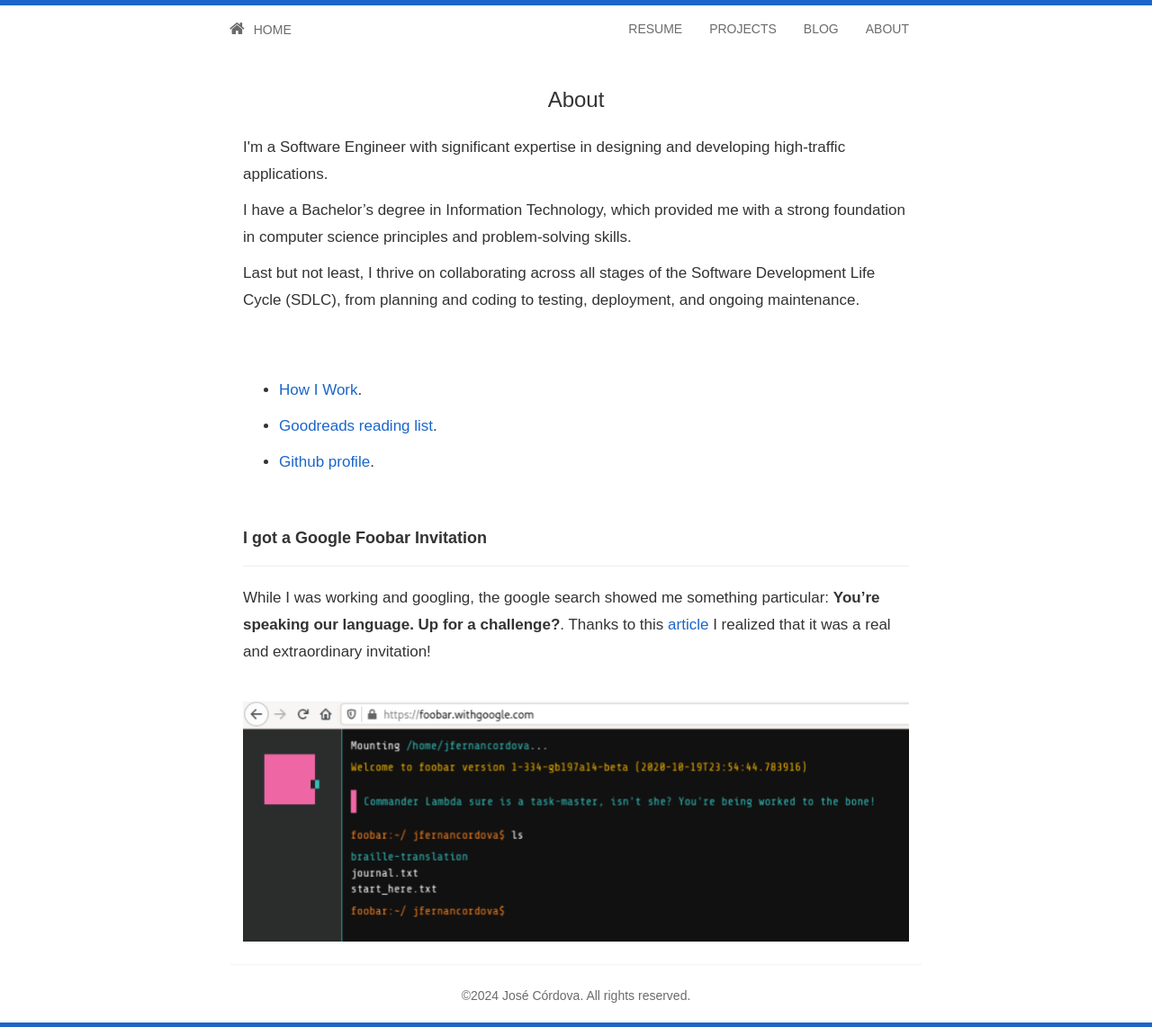
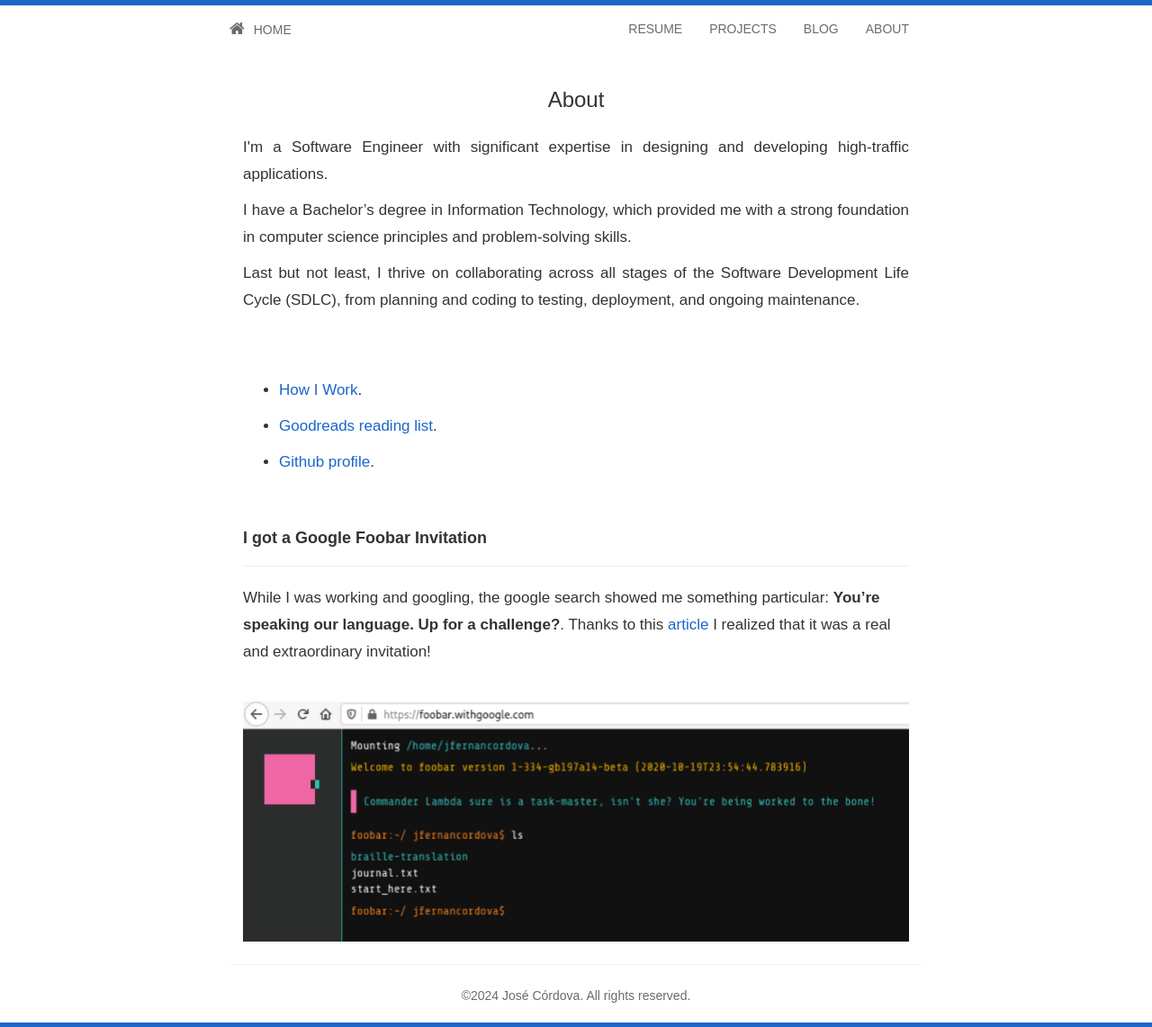
Before and after one commit to jfernancordova/jfernancordova.github.io, a Jekyll site: the page built from about.html, in a window 1280 px wide. Shown: the whole page at 90% size. Built offline with Jekyll 4.4.1, drawn with Linux system fonts in a browser that asks for light colours; nearby versions of some CDN libraries.

Commit message:
docs: Apply justified text alignment to personal introduction in about.html for improved readability

```diff
--- a/about.html
+++ b/about.html
@@ -9,9 +9,9 @@
         <div class="panel-body">
             <div class="blogpost">
                 <div>
-                    <p>I'm a Software Engineer with significant expertise in designing and developing high-traffic applications.</p>
-                    <p>I have a Bachelor’s degree in Information Technology, which provided me with a strong foundation in computer science principles and problem-solving skills.</p>
-                    <p>Last but not least, I thrive on collaborating across all stages of the Software Development Life Cycle (SDLC), from planning and coding to testing, deployment, and ongoing maintenance.</p>
+                    <p class="justified">I'm a Software Engineer with significant expertise in designing and developing high-traffic applications.</p>
+                    <p class="justified">I have a Bachelor’s degree in Information Technology, which provided me with a strong foundation in computer science principles and problem-solving skills.</p>
+                    <p class="justified">Last but not least, I thrive on collaborating across all stages of the Software Development Life Cycle (SDLC), from planning and coding to testing, deployment, and ongoing maintenance.</p>
                     <br>
                     <br>
                      <ul>
--- a/static/css/main.css
+++ b/static/css/main.css
@@ -303,3 +303,7 @@
   padding-bottom: 15px;
 
 }*/
+
+.justified {
+    text-align: justify;
+}
```
